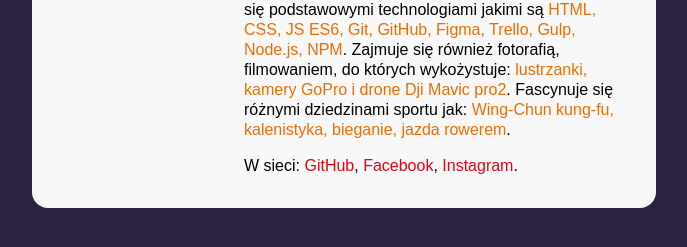
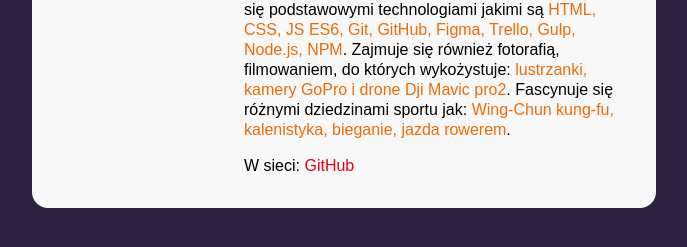
Before and after one commit to kwiatkowski1981/buisness-card, a plain HTML site: page index.html in a window 1280 px wide. Shown: the part 369-616 px from the top of the page, without its empty margins (296-983 px from the left). Drawn offline with Linux system fonts and the light colour scheme.

Commit message:
Update index.html
added github link

```diff
--- a/index.html
+++ b/index.html
@@ -30,9 +30,7 @@
                         kalenistyka, bieganie, jazda rowerem</strong>.
                 </p>
                 <p class="person__discription person__discription--last">
-                    W sieci: <a href="#" class="person__link">GitHub</a>, <a href="#" class="person__link">
-                        Facebook</a>, <a href="#" class="person__link">Instagram</a>.
-                </p>
+                    W sieci: <a href="https://github.com/kwiatkowski1981" class="person__link">GitHub</a>
             </div>
 
         </article>
```
